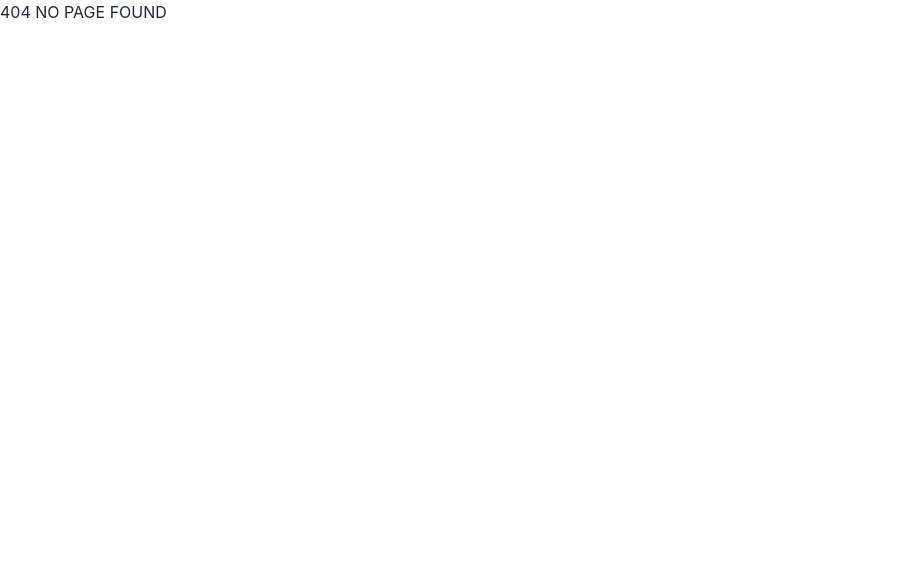
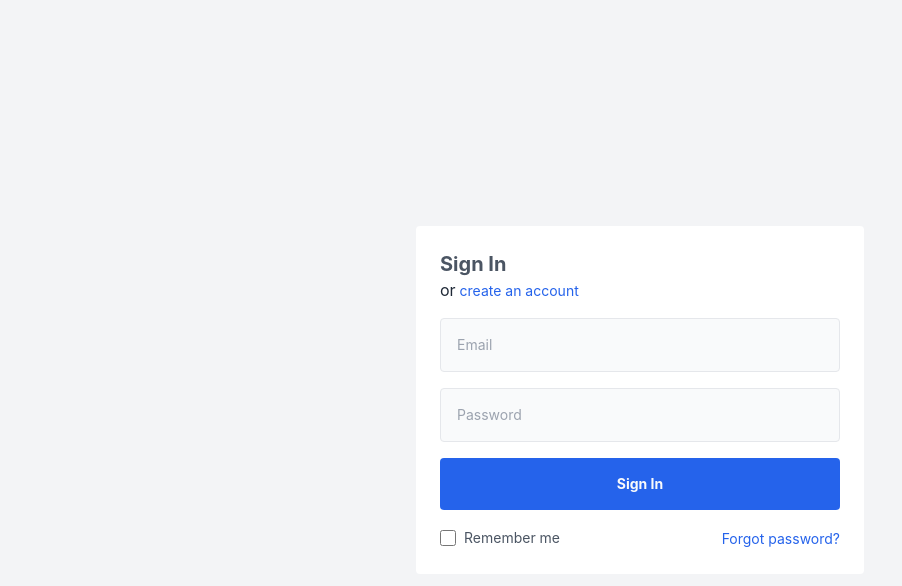
Before and after one commit to Manu-ESD/eccomerce-site, a React (Vite) app: page /signin in a window 1280 px wide. Before the commit this address had no page. Shown: the top 586 px of the page, without its empty margins (0-902 px from the left). Built offline with nearby package versions, Linux system fonts and the light colour scheme.

Commit message:
[1] signin layout added [2] signup layout added

```diff
--- a/src/App.jsx
+++ b/src/App.jsx
@@ -3,6 +3,8 @@ import Products from "./pages/Products";
 import Offers from "./pages/Offers";
 import About from "./pages/About";
 import NoPage from "./pages/NoPage";
+import SignIn from "./pages/SignIn";
+import SignUp from "./pages/SignUp";
 import { BrowserRouter, Routes, Route } from "react-router-dom";
 import { Cart } from "./components/Cart";
 import { Provider } from "react-redux";
@@ -16,6 +18,8 @@ function App() {
         <BrowserRouter>
           <Routes>
             <Route path="/" element={<Home />} />
+            <Route path="/signin" element={<SignIn />} />
+            <Route path="/signup" element={<SignUp />} />
             <Route path="/home" element={<Home />} />
             <Route path="/products" element={<Products />}/>
             <Route path="/products/view" element={<ProductPage />} />
--- a/src/components/Header.jsx
+++ b/src/components/Header.jsx
@@ -1,6 +1,6 @@
 import { Fragment } from "react";
 import { Disclosure, Menu, Transition } from "@headlessui/react";
-import { Bars3Icon, BellIcon, XMarkIcon } from "@heroicons/react/24/outline";
+import { Bars3Icon, BellIcon, XMarkIcon, UserIcon } from "@heroicons/react/24/outline";
 import { Link } from "react-router-dom";
 import { useSelector } from "react-redux";
 
@@ -99,6 +99,8 @@ export default function Header() {
                   </button>
                 </Link>
 
+                <Link  to={`/signin`} className="flex bg-gray-800 p-1 mr-3 text-gray-400 hover:text-white focus:outline-none focus:ring-2 focus:ring-white focus:ring-offset-2 focus:ring-offset-gray-800"><UserIcon className="h-6 w-6 me-1"/><span>Sign In</span></Link>
+
                 {/* Profile dropdown */}
                 <Menu as="div" className="relative ml-3">
                   <div>
--- /dev/null
+++ b/src/pages/SignIn.jsx
@@ -0,0 +1,36 @@
+import { Link } from "react-router-dom";
+const SignIn = () => {
+  return (
+    <section className="flex justify-center items-center h-screen bg-gray-100">
+    <div className="max-w-md w-full bg-white rounded p-6 space-y-4">
+        <div className="mb-4">
+            <p className="text-gray-600 font-bold text-xl">Sign In</p>
+            <div>
+                <span>or</span>
+                <Link className="text-sm text-blue-600 hover:underline" to='/signup'> create an account</Link>
+            </div>
+        </div>
+        <div>
+            <input className="w-full p-4 text-sm bg-gray-50 focus:outline-none border border-gray-200 rounded text-gray-600" type="email" placeholder="Email"/>
+        </div>
+        <div>
+            <input className="w-full p-4 text-sm bg-gray-50 focus:outline-none border border-gray-200 rounded text-gray-600" type="password" placeholder="Password"/>
+        </div>
+        <div>
+            <button className="w-full py-4 bg-blue-600 hover:bg-blue-700 rounded text-sm font-bold text-gray-50 transition duration-200">Sign In</button>
+        </div>
+        <div className="flex items-center justify-between">
+            <div className="flex flex-row items-center">
+                <input type="checkbox" className="focus:ring-blue-500 h-4 w-4 text-blue-600 border-gray-300 rounded"/>
+                <label htmlFor="comments" className="ml-2 text-sm font-normal text-gray-600">Remember me</label>
+            </div>
+            <div>
+                <a className="text-sm text-blue-600 hover:underline" href="#">Forgot password?</a>
+            </div>
+        </div>
+    </div>
+</section>
+  )
+}
+
+export default SignIn
--- /dev/null
+++ b/src/pages/SignUp.jsx
@@ -0,0 +1,33 @@
+
+const SignUp = () => {
+    return (
+      <section className="flex justify-center items-center h-screen bg-gray-100">
+      <div className="max-w-md w-full bg-white rounded p-6 space-y-4">
+          <div className="mb-4">
+              <p className="text-gray-600">Sign Up</p>
+              <h2 className="text-xl font-bold">Join our community</h2>
+          </div>
+          <div>
+              <input className="w-full p-4 text-sm bg-gray-50 focus:outline-none border border-gray-200 rounded text-gray-600" type="text" placeholder="First Name"/>
+          </div>
+          <div>
+              <input className="w-full p-4 text-sm bg-gray-50 focus:outline-none border border-gray-200 rounded text-gray-600" type="text" placeholder="Last Name"/>
+          </div>
+          <div>
+              <input className="w-full p-4 text-sm bg-gray-50 focus:outline-none border border-gray-200 rounded text-gray-600" type="email" placeholder="Email"/>
+          </div>
+          <div>
+              <input className="w-full p-4 text-sm bg-gray-50 focus:outline-none border border-gray-200 rounded text-gray-600" type="password" placeholder="Password"/>
+          </div>
+          <div>
+              <input className="w-full p-4 text-sm bg-gray-50 focus:outline-none border border-gray-200 rounded text-gray-600" type="password" placeholder="Confirm Password"/>
+          </div>
+          <div>
+              <button className="w-full py-4 bg-blue-600 hover:bg-blue-700 rounded text-sm font-bold text-gray-50 transition duration-200">Create Account</button>
+          </div>
+      </div>
+  </section>
+    )
+  }
+
+  export default SignUp
```
